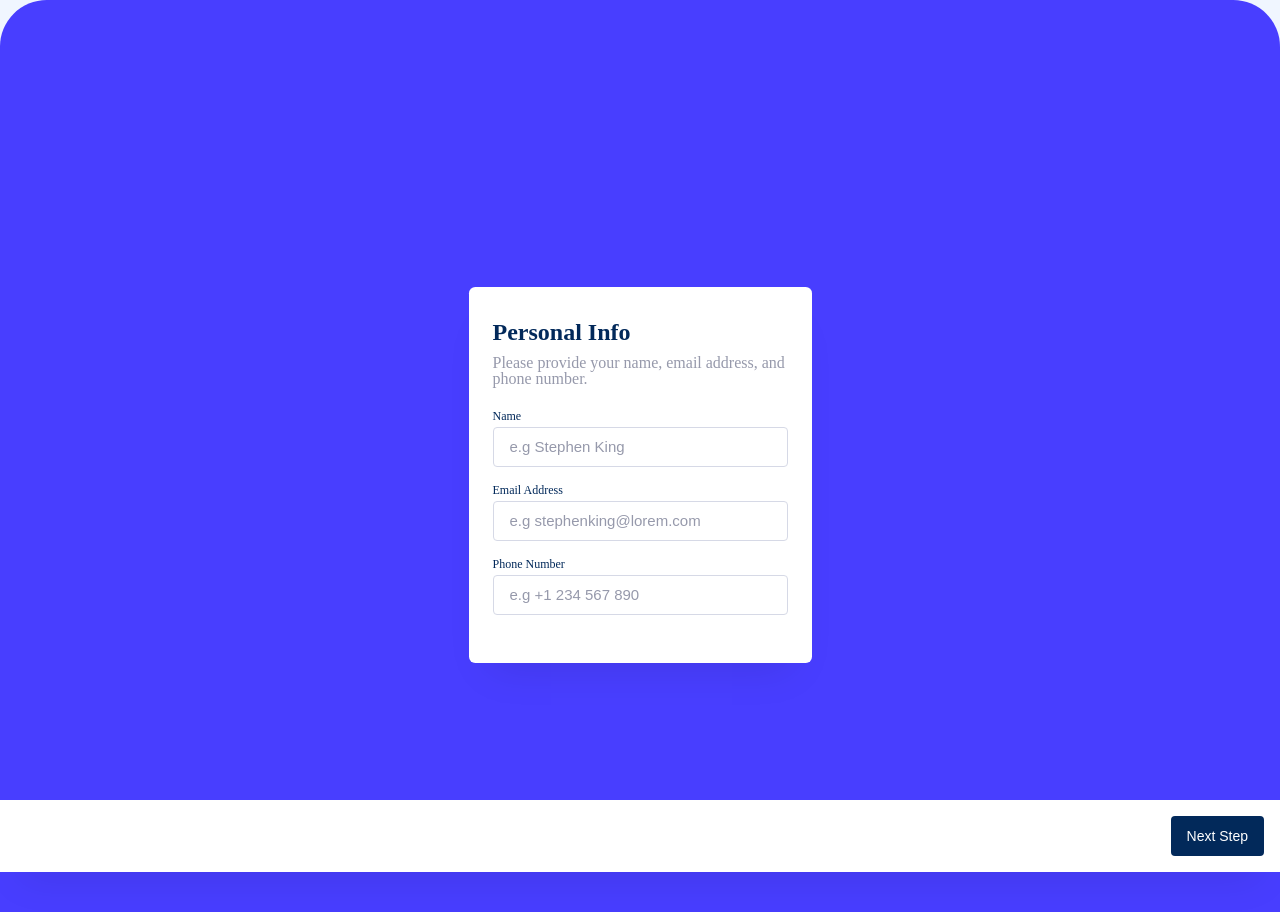
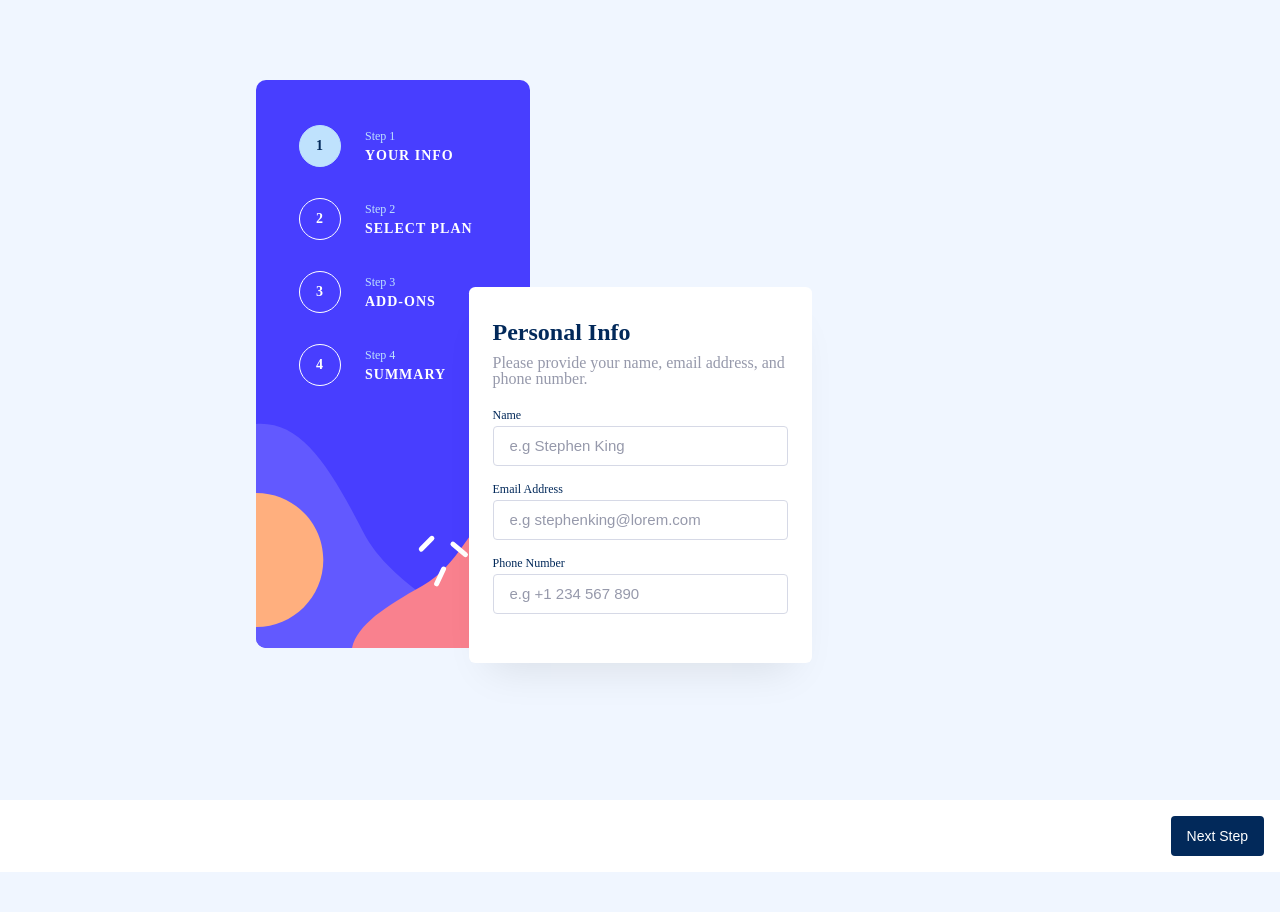
Before and after one commit to TomasScerbak/multistep-form, a React (Create React App) app: page / in a window 1280 px wide. Shown: the top 912 px of the page. After the commit the page ends 872 px from the top, so only its background shows below. Built offline with nearby package versions, Linux system fonts and the light colour scheme.

Commit message:
finalized progress bar sytling for desktop version

```diff
--- a/src/components/UI/Card.module.css
+++ b/src/components/UI/Card.module.css
@@ -9,3 +9,10 @@
   padding: 3.2rem 2.4rem;
   margin-top: 15rem;
 }
+
+@media screen and (min-width: 760px) {
+  .card {
+    width: 94rem;
+    height: 60rem;
+  }
+}
--- a/src/components/UI/CircleWithNumber.module.css
+++ b/src/components/UI/CircleWithNumber.module.css
@@ -6,6 +6,7 @@
   bottom: 0;
   margin: auto;
   display: flex;
+  flex-direction: row;
   justify-content: center;
   align-items: center;
 }
@@ -32,3 +33,33 @@
   border: 1px solid var(--light-blue);
   transition: all 1s;
 }
+
+@media screen and (min-width: 760px) {
+  .circle-container {
+    justify-content: flex-start;
+    align-items: flex-start;
+    flex-direction: column;
+    margin: 4.5rem auto auto 4.3rem;
+  }
+
+  .circle__wrapper {
+    display: flex;
+    align-items: center;
+    margin-bottom: 3.1rem;
+  }
+
+  .step__number {
+    font-size: 1.2rem;
+    font-weight: 400;
+    color: var(--light-blue);
+    margin-bottom: 0.4rem;
+  }
+
+  .step__text {
+    font-size: 1.4rem;
+    font-weight: 700;
+    color: var(--white);
+    letter-spacing: 0.1rem;
+    text-transform: uppercase;
+  }
+}
--- a/src/components/UI/CirleWithNumber.tsx
+++ b/src/components/UI/CirleWithNumber.tsx
@@ -1,3 +1,5 @@
+import { useState, useEffect } from "react";
+
 import classes from "./CircleWithNumber.module.css";
 
 type Props = {
@@ -5,18 +7,36 @@ type Props = {
 };
 
 const CirleWithNumber = (props: Props) => {
-  const numberInCricle: number[] = [1, 2, 3, 4];
+  const [userWidth, setUserWidth] = useState<number>(window.innerWidth);
+
+  const updateMedia = () => {
+    setUserWidth(userWidth);
+  };
+
+  useEffect(() => {
+    window.addEventListener("resize", () => updateMedia);
+  }, []);
+
+  const numberInCricle = ["YOUR INFO", "SELECT PLAN", "ADD-ONS", "SUMMARY"];
 
   return (
     <div className={classes["circle-container"]}>
-      {numberInCricle.map((number, index) => (
+      {numberInCricle.map((version, index) => (
+        <div className={classes["circle__wrapper"]}>
           <div
             key={index}
             className={`${classes.circle} ${
               index === props.page ? `${classes["circle--active"]}` : ""
             }`}
           >
-          {number}
+            {index + 1}
+          </div>
+          {userWidth > 769 ? (
+            <div className={classes["step"]}>
+              <div className={classes["step__number"]}>Step {index + 1}</div>
+              <div className={classes["step__text"]}>{version}</div>
+            </div>
+          ) : null}
         </div>
       ))}
     </div>
--- a/src/components/UI/ProgressBar.module.css
+++ b/src/components/UI/ProgressBar.module.css
@@ -5,3 +5,12 @@
   z-index: -1;
   width: 100%;
 }
+
+@media screen and (min-width: 760px) {
+  .image__container {
+    top: 10%;
+    left: 20%;
+    width: 27.4rem;
+    height: 56.8rem;
+  }
+}
--- a/src/index.tsx
+++ b/src/index.tsx
@@ -15,7 +15,7 @@ let persistor = persistStore(store);
 window.addEventListener("beforeunload", (event) => {
   event.preventDefault();
 
-  persistor.purge().then((text) => console.log(text));
+  persistor.purge().then((text) => text);
 });
 
 const root = ReactDOM.createRoot(
```
Lines whose indentation alone changed are shown as unchanged.
